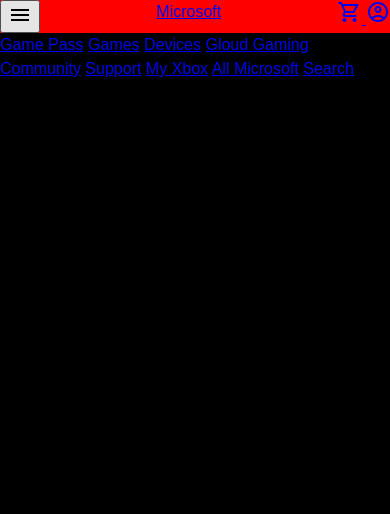
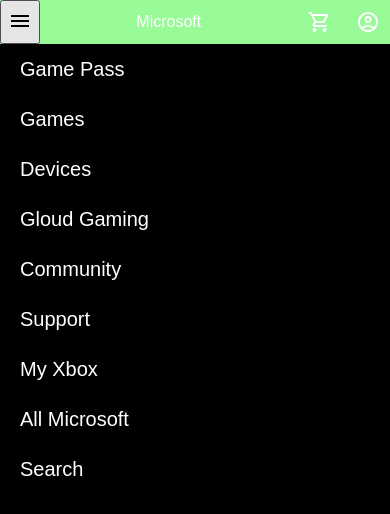
Before and after one commit to Diegocity5/demo-halo-website, a plain HTML site: page index.html in a window 390 px wide. Drawn offline with nearby package versions, Linux system fonts and the light colour scheme.

Commit message:
11: Estilos de para la capa links que se desplegaran menu mobile

```diff
--- a/src/css/main.css
+++ b/src/css/main.css
@@ -65,15 +65,38 @@
 }
 div.mobile {
     display: none;
+    width: 100%;
 }
 nav .mobile .header {
-    background-color: red;
+    background-color: palegreen;
     display: flex;
     text-align: center;
     justify-content: space-between;
     flex-direction: row;
 }
-
+nav .mobile .header a {
+    color: white;
+    display: inline-flex;
+    text-decoration: none;
+    padding: 10px;
+}
+nav .mobile .links {
+    display: flex;
+    flex-direction: column;
+    position: relative;
+    z-index: 200;
+}
+nav .mobile .links a {
+    font-size: 20px;
+    display: block;
+    padding: 10px 20px;
+    text-decoration: none;
+    color: white;
+}
+nav .mobile .links a:hover {
+    background-color: white;
+    color: black;
+}
 @media screen and (max-width: 1132px) {
     nav .link-hide {
         display: none;
```
